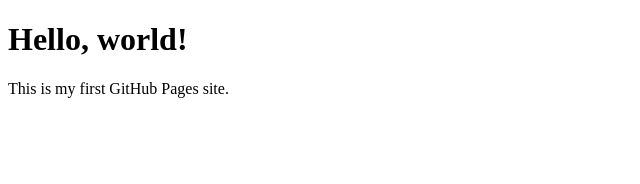
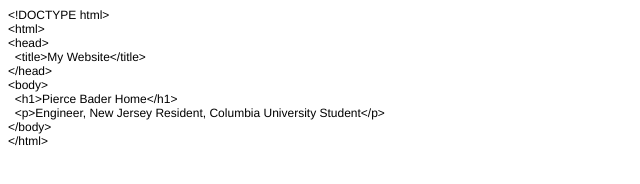
Before and after one commit to ptbader/ptbader.github.io, a plain HTML site: page index.html in a window 1280 px wide. Shown: the whole page, without its empty margins (0-640 px from the left). Drawn offline with Linux system fonts and the light colour scheme.

Commit message:
Update index.html

```diff
--- a/index.html
+++ b/index.html
@@ -1,10 +1,25 @@
-<!DOCTYPE html>
+<!DOCTYPE html PUBLIC "-//W3C//DTD HTML 4.01//EN" "http://www.w3.org/TR/html4/strict.dtd">
 <html>
 <head>
-  <title>My Website</title>
+  <meta http-equiv="Content-Type" content="text/html; charset=utf-8">
+  <meta http-equiv="Content-Style-Type" content="text/css">
+  <title></title>
+  <meta name="Generator" content="Cocoa HTML Writer">
+  <meta name="CocoaVersion" content="2575.6">
+  <style type="text/css">
+    p.p1 {margin: 0.0px 0.0px 0.0px 0.0px; font: 12.0px Helvetica}
+  </style>
 </head>
 <body>
-  <h1>Hello, world!</h1>
-  <p>This is my first GitHub Pages site.</p>
+<p class="p1">&lt;!DOCTYPE html&gt;</p>
+<p class="p1">&lt;html&gt;</p>
+<p class="p1">&lt;head&gt;</p>
+<p class="p1"><span class="Apple-converted-space">  </span>&lt;title&gt;My Website&lt;/title&gt;</p>
+<p class="p1">&lt;/head&gt;</p>
+<p class="p1">&lt;body&gt;</p>
+<p class="p1"><span class="Apple-converted-space">  </span>&lt;h1&gt;Pierce Bader Home&lt;/h1&gt;</p>
+<p class="p1"><span class="Apple-converted-space">  </span>&lt;p&gt;Engineer, New Jersey Resident, Columbia University Student&lt;/p&gt;</p>
+<p class="p1">&lt;/body&gt;</p>
+<p class="p1">&lt;/html&gt;</p>
 </body>
 </html>
```
